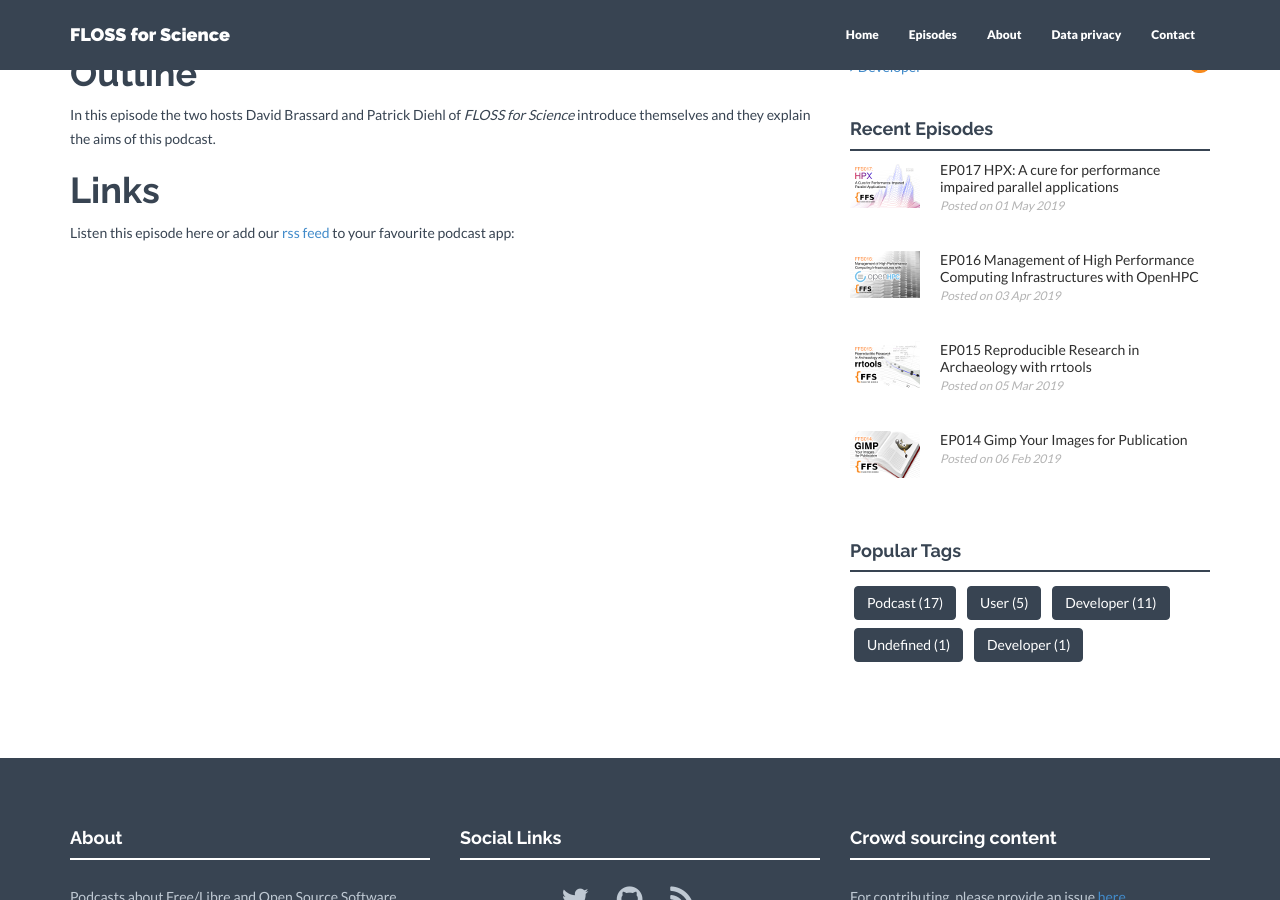
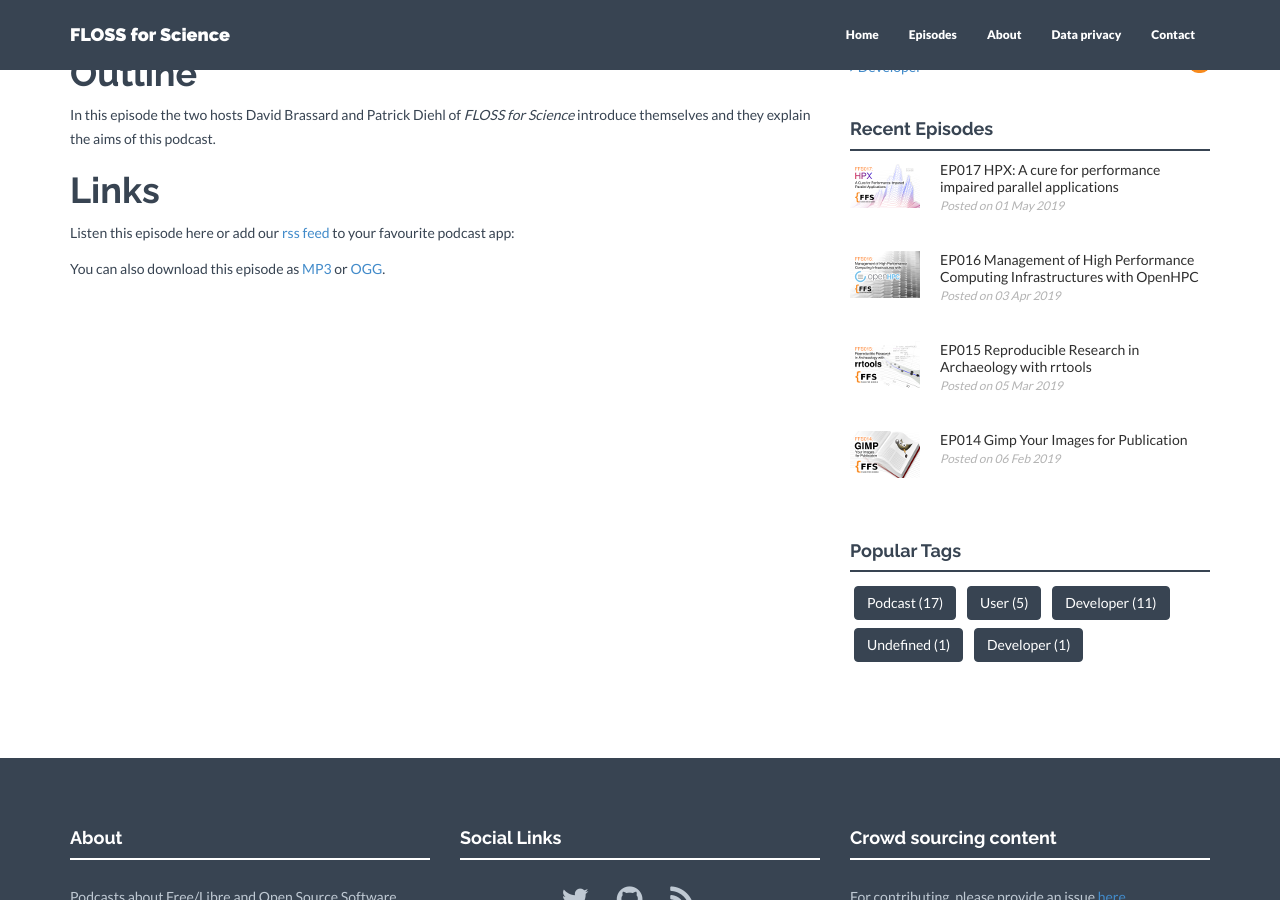
Before and after one commit to FLOSSforScience/FLOSSforScience.github.io, a Jekyll site: the page built from _posts/2018-01-03-season-1-episode-1.markdown, in a window 1280 px wide and 900 px high, scrolled down 880 px. Built offline with Jekyll 4.4.1, drawn with Linux system fonts in a browser that asks for light colours; nearby versions of some CDN libraries.

```diff
--- a/_posts/2018-01-03-season-1-episode-1.markdown
+++ b/_posts/2018-01-03-season-1-episode-1.markdown
@@ -27,8 +27,8 @@
 ---
 
 <audio controls>
-  <source src="https://archive.org/download/FlossforscienceEp001-Introduction/FlossforscienceEp001-Introduction.ogg" type="audio/ogg">
-  <source src="https://archive.org/download/FlossforscienceEp001-Introduction/FlossforscienceEp001-Introduction.mp3" type="audio/mpeg">
+  <source src="{{ page.podcast_link_ogg }}" type="audio/ogg">
+  <source src="{{ page.podcast_link }}" type="audio/mpeg">
 Your browser does not support the audio element.
 </audio>
 
@@ -39,3 +39,5 @@
 # Links
 
 Listen this episode here or add our [rss feed](https://flossforscience.com/feed.xml) to your favourite podcast app:
+
+You can also download this episode as [MP3]({{ page.podcast_link }}) or [OGG]({{ page.podcast_link_ogg }}).
```
